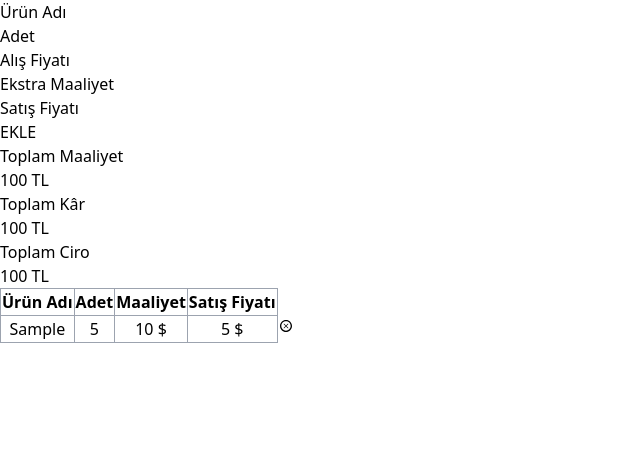
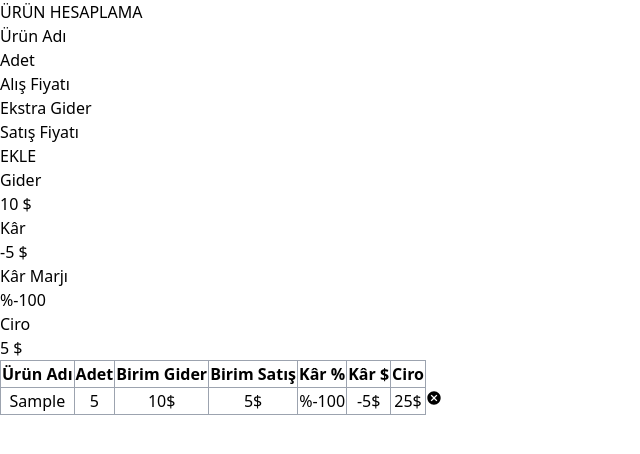
Before and after one commit to kartalgules/BuySellPro, a React (Vite) app: page / in a window 1280 px wide. Both pictures are taken after typing "Sample", "5", "5", "5", "5" into the empty fields and a click on the button "EKLE". Shown: the top 454 px of the page, without its empty margins (0-640 px from the left). Built offline with nearby package versions, Linux system fonts and the light colour scheme.

Commit message:
An overall profit margin section has been added. The Headers folder has been renamed to LeftSection. A title has been added to LeftSection. The product removal button image has been changed.

```diff
--- a/src/components/Headers/HeadersDown.tsx
+++ /dev/null
@@ -1,24 +0,0 @@
-import { FC } from "react";
-
-const HeadersDown: FC = () => {
-  return (
-    <div className="h-full w-full flex justify-center text-center py-10">
-      <div className="w-1/4 h-3/5 flex flex-col gap-5 font-bold">
-        <div className="flex flex-col justify-center h-full border-slate-500 border-x-2 rounded-md">
-            <h2>Toplam Maaliyet</h2>
-            <h1 className="text-2xl text-red-700">100 TL</h1>
-        </div>
-        <div className="flex flex-col justify-center h-full border-slate-500 border-x-2 rounded-md">
-          <h2>Toplam Kâr</h2>
-          <h1 className="text-2xl text-green-700">100 TL</h1>
-        </div>
-        <div className="flex flex-col justify-center h-full border-slate-500 border-x-2 rounded-md">
-          <h2>Toplam Ciro</h2>
-          <h1 className="text-2xl text-blue-700">100 TL</h1>
-        </div>
-      </div>
-    </div>
-  );
-};
-
-export default HeadersDown;
--- a/src/components/LeftSection.tsx
+++ b/src/components/LeftSection.tsx
@@ -1,15 +1,17 @@
 import { FC } from "react";
-import HeadersUp from "./Headers/HeadersUp";
-import HeadersDown from "./Headers/HeadersDown";
+import HeadersUp from "./LeftSection/HeadersUp";
+import HeadersDown from "./LeftSection/HeadersDown";
 
-const LeftSection : FC = () => {
-
-    return (
-        <div className="flex h-4/5 w-1/2 flex-col m-auto">
-            <HeadersUp />
-            <HeadersDown />
-        </div>
-    );
+const LeftSection: FC = () => {
+  return (
+    <div className="flex h-4/5 w-2/5 flex-col m-auto">
+      <div className="w-4/5 h-1/5 text-center mx-auto">
+        <h1 className="font-semibold text-xl border-b-4">ÜRÜN HESAPLAMA</h1>
+      </div>
+      <HeadersUp />
+      <HeadersDown />
+    </div>
+  );
 };
 
 export default LeftSection;
--- /dev/null
+++ b/src/components/LeftSection/HeadersDown.tsx
@@ -0,0 +1,53 @@
+import { FC } from "react";
+import { useFormDataContext } from "../../context/FormContext";
+
+const HeadersDown: FC = () => {
+  const { formData } = useFormDataContext();
+
+  console.log(formData);
+  const totalCost =
+    Array.isArray(formData) && formData.length > 0
+      ? formData.reduce((acc, curr) => acc + curr.buyPrice + curr.extraCost, 0)
+      : 0;
+  const totalProfit =
+    Array.isArray(formData) && formData.length > 0
+      ? formData.reduce(
+          (acc, curr) =>
+            acc + (curr.sellPrice - curr.buyPrice - curr.extraCost),
+          0
+        )
+      : 0;
+  const totalRevenue =
+    Array.isArray(formData) && formData.length > 0
+      ? formData.reduce((acc, curr) => acc + curr.sellPrice, 0)
+      : 0;
+  const totalProfitmargin = Array.isArray(formData) && formData.length > 0
+  ? ((totalRevenue - totalCost) / totalRevenue) * 100 : 0;
+
+  return (
+    <div className="h-full w-full flex justify-center text-center py-10">
+      <div className="w-2/4 h-3/5 flex flex-col gap-5 items-center font-bold">
+        <div className="flex flex-col w-1/2 justify-center h-full border-slate-500 border-x-2 rounded-md">
+          <h2>Gider</h2>
+          <h1 className="text-2xl text-red-700">{totalCost} $</h1>
+        </div>
+        <div className="flex w-full gap-5">
+          <div className="flex flex-col w-1/2 justify-center h-full border-slate-500 border-l-2 rounded-md">
+            <h2>Kâr</h2>
+            <h1 className="text-2xl text-green-700">{totalProfit} $</h1>
+          </div>
+          <div className="flex flex-col w-1/2 justify-center h-full border-slate-500 border-r-2 rounded-md">
+            <h2>Kâr Marjı</h2>
+            <h1 className="text-2xl text-green-700">%{totalProfitmargin}</h1>
+          </div>
+        </div>
+        <div className="flex flex-col w-1/2 justify-center h-full border-slate-500 border-x-2 rounded-md">
+          <h2>Ciro</h2>
+          <h1 className="text-2xl text-blue-700">{totalRevenue} $</h1>
+        </div>
+      </div>
+    </div>
+  );
+};
+
+export default HeadersDown;
--- a/src/components/Headers/HeadersUp.tsx
+++ b/src/components/LeftSection/HeadersUp.tsx
@@ -5,16 +5,22 @@ import Input from "./HeadersUp/Input";
 
 const HeadersUp: FC = () => {
   const { formData, setFormData } = useFormDataContext();
-  const [productName, setProductName] = useState('');
-  const [quantity, setQuantity] = useState<number | ''>('');
-  const [buyPrice, setBuyPrice] = useState<number | ''>('');
-  const [extraCost, setExtraCost] = useState<number | ''>('');
-  const [sellPrice, setSellPrice] = useState<number | ''>('');
+  const [productName, setProductName] = useState("");
+  const [quantity, setQuantity] = useState<number | "">("");
+  const [buyPrice, setBuyPrice] = useState<number | "">("");
+  const [extraCost, setExtraCost] = useState<number | "">("");
+  const [sellPrice, setSellPrice] = useState<number | "">("");
 
   const handleSubmit = (e: FormEvent<HTMLFormElement>) => {
     e.preventDefault();
-    if (!productName || quantity === '' || buyPrice === '' || extraCost === '' || sellPrice === '') {
-      alert('Lütfen tüm alanları doldurun');
+    if (
+      !productName ||
+      quantity === "" ||
+      buyPrice === "" ||
+      extraCost === "" ||
+      sellPrice === ""
+    ) {
+      alert("Lütfen tüm alanları doldurun");
       return;
     }
 
@@ -26,16 +32,22 @@ const HeadersUp: FC = () => {
       sellPrice: Number(sellPrice),
     };
     setFormData([...formData, newFormData]);
-    localStorage.setItem('formData', JSON.stringify([...formData, newFormData]));
-    setProductName('');
-    setQuantity('');
-    setBuyPrice('');
-    setExtraCost('');
-    setSellPrice('');
+    localStorage.setItem(
+      "formData",
+      JSON.stringify([...formData, newFormData])
+    );
+    setProductName("");
+    setQuantity("");
+    setBuyPrice("");
+    setExtraCost("");
+    setSellPrice("");
   };
 
   return (
-    <form onSubmit={handleSubmit} className="flex flex-col gap-3 items-center p-5 h-2/5 text-center">
+    <form
+      onSubmit={handleSubmit}
+      className="flex flex-col items-center p-2 h-3/5 text-center"
+    >
       <div className="flex gap-5 w-11/12 h-2/4">
         <div className="w-5/6">
           <Desc htmlFor="productName">Ürün Adı</Desc>
@@ -59,7 +71,7 @@ const HeadersUp: FC = () => {
         </div>
       </div>
 
-      <div className="flex gap-5 w-4/5 h-3/6 justify-between">
+      <div className="flex gap-5 w-4/5 h-3/6 justify-between border-b-4">
         <div className="w-1/2">
           <Desc htmlFor="buyPrice">Alış Fiyatı</Desc>
           <Input
@@ -71,7 +83,7 @@ const HeadersUp: FC = () => {
           />
         </div>
         <div className="w-1/2">
-          <Desc htmlFor="extraCost">Ekstra Maaliyet</Desc>
+          <Desc htmlFor="extraCost">Ekstra Gider</Desc>
           <Input
             id="extraCost"
             name="extraCost"
@@ -91,7 +103,7 @@ const HeadersUp: FC = () => {
           />
         </div>
         <button
-          className="font-bold text-white bg-green-600 w-1/2 rounded-md m-auto h-2/5"
+          className="font-bold text-white bg-green-500 w-1/2 rounded-md my-6 h-2/6"
           type="submit"
         >
           EKLE
--- a/src/components/Headers/HeadersUp/Desc.tsx
+++ b/src/components/LeftSection/HeadersUp/Desc.tsx
@@ -6,7 +6,7 @@ interface LabelProps {
 }
 
 const Desc : FC<LabelProps> = ({ htmlFor, children }) => {
-  return <label htmlFor={htmlFor} className="text-slate-500 font-bold w-full text-center">{children}</label>
+  return <label htmlFor={htmlFor} className="text-slate-500 font-bold w-full text-center text-sm">{children}</label>
 };
 
 export default Desc;
--- a/src/components/Headers/HeadersUp/Input.tsx
+++ b/src/components/LeftSection/HeadersUp/Input.tsx
@@ -12,7 +12,7 @@ const Input: FC<InputProps> = ({ id, name, type, value, onChange }) => {
   return (
     <>
       <input
-        className="bg-blue-300 rounded-md px-2 w-full h-2/5 text-center"
+        className="bg-blue-300 rounded-md px-2 w-full h-2/6 text-center"
         min={0}
         id={id}
         name={name}
--- a/src/components/Table.tsx
+++ b/src/components/Table.tsx
@@ -1,6 +1,6 @@
 import { useEffect } from "react";
 import { useFormDataContext } from "../context/FormContext";
-import { TiDeleteOutline } from "react-icons/ti";
+import { MdCancel } from "react-icons/md";
 
 const Table: React.FC = () => {
   const { formData, setFormData } = useFormDataContext();
@@ -21,29 +21,40 @@ const Table: React.FC = () => {
   }, []);
 
   return (
-    <div className="w-1/2 my-20">
-      <table className="w-full border-none rounded-md">
+    <div className="w-3/5 mx-10 my-10">
+      <table className="w-full">
         <thead>
-          <tr>
-            <th>Ürün Adı</th>
-            <th>Adet</th>
-            <th>Maaliyet</th>
-            <th>Satış Fiyatı</th>
+          <tr className="text-sm text-slate-500">
+            <th className="w-6/12">Ürün Adı</th>
+            <th className="w-1/12">Adet</th>
+            <th className="w-1/12">Birim Gider</th>
+            <th className="w-1/12">Birim Satış</th>
+            <th className="w-1/12">Kâr %</th>
+            <th className="w-1/12">Kâr $</th>
+            <th className="w-1/12">Ciro</th>
           </tr>
         </thead>
-        <tbody>
+        <tbody className="text-xs">
           {formData.map((data, index) => (
-            <tr key={index}>
+            <tr key={index} className="font-semibold">
               <td>{data.productName}</td>
               <td>{data.quantity}</td>
-              <td>{data.buyPrice + data.extraCost} $</td>
-              <td>{data.sellPrice} $</td>
-              <button
-                className="text-3xl text-red-600"
-                onClick={() => removeItem(index)}
-              >
-                <TiDeleteOutline />
-              </button>
+              <td>{data.buyPrice + data.extraCost}$</td>
+              <td>{data.sellPrice}$</td>
+              <td>
+                %
+                {((data.sellPrice - (data.buyPrice + data.extraCost)) /
+                  data.sellPrice) *
+                  100}
+              </td>
+              <td>{data.sellPrice - (data.buyPrice + data.extraCost)}$</td>
+              <td>{data.quantity * data.sellPrice}$</td>
+                <button
+                  className="text-3xl text-red-600 mx-2"
+                  onClick={() => removeItem(index)}
+                >
+                  <MdCancel />
+                </button>
             </tr>
           ))}
         </tbody>
```
